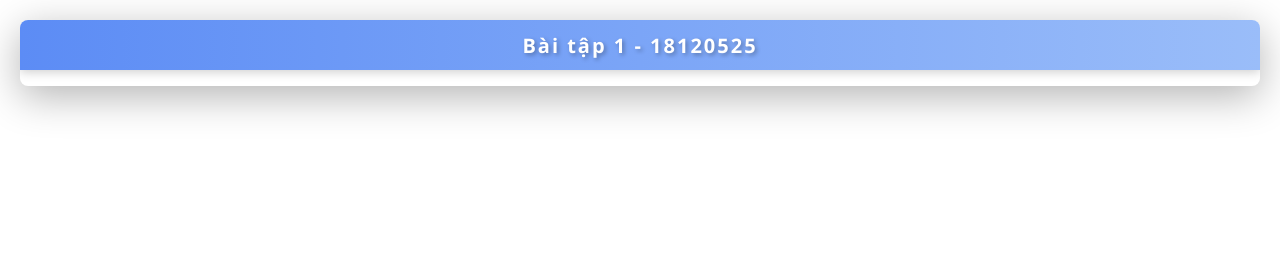
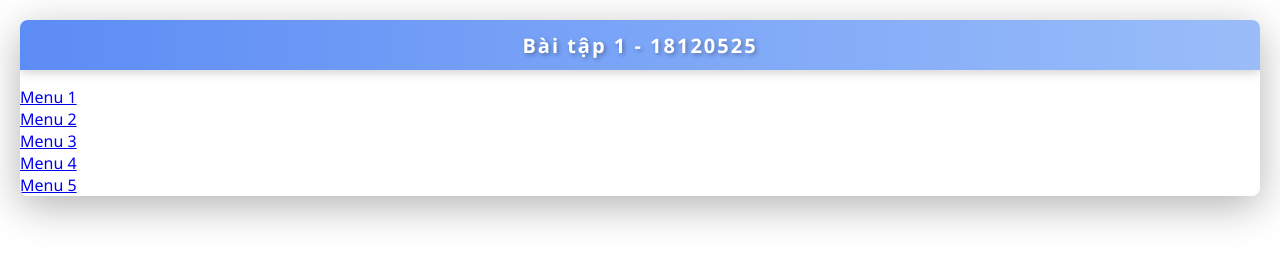
Before and after one commit to doanthanhquang/bai-tap-ca-nhan-1, a plain HTML site: page index.html in a window 1280 px wide. Drawn offline with nearby package versions, Linux system fonts and the light colour scheme.

Commit message:
feat: add nav

```diff
--- a/index.html
+++ b/index.html
@@ -1,10 +1,10 @@
 <!DOCTYPE html>
 <html lang="vi">
   <head>
-    <meta charset="UTF-8">
-    <meta name="viewport" content="width=device-width, initial-scale=1.0">
+    <meta charset="UTF-8" />
+    <meta name="viewport" content="width=device-width, initial-scale=1.0" />
     <title>Bài tập 1 - 18120525</title>
-    <link rel="stylesheet" href="style.css">
+    <link rel="stylesheet" href="style.css" />
     <script src="https://code.jquery.com/jquery-3.6.0.min.js"></script>
   </head>
   <body>
@@ -15,6 +15,17 @@
           <h1>Bài tập 1 - 18120525</h1>
         </div>
       </header>
+
+      <!-- Navigation -->
+      <nav class="nav">
+        <ul class="nav-menu">
+          <li><a href="#" class="nav-link active">Menu 1</a></li>
+          <li><a href="#" class="nav-link">Menu 2</a></li>
+          <li><a href="#" class="nav-link">Menu 3</a></li>
+          <li><a href="#" class="nav-link">Menu 4</a></li>
+          <li><a href="#" class="nav-link">Menu 5</a></li>
+        </ul>
+      </nav>
     </div>
   </body>
 </html>
```
Lines whose indentation alone changed are shown as unchanged.
